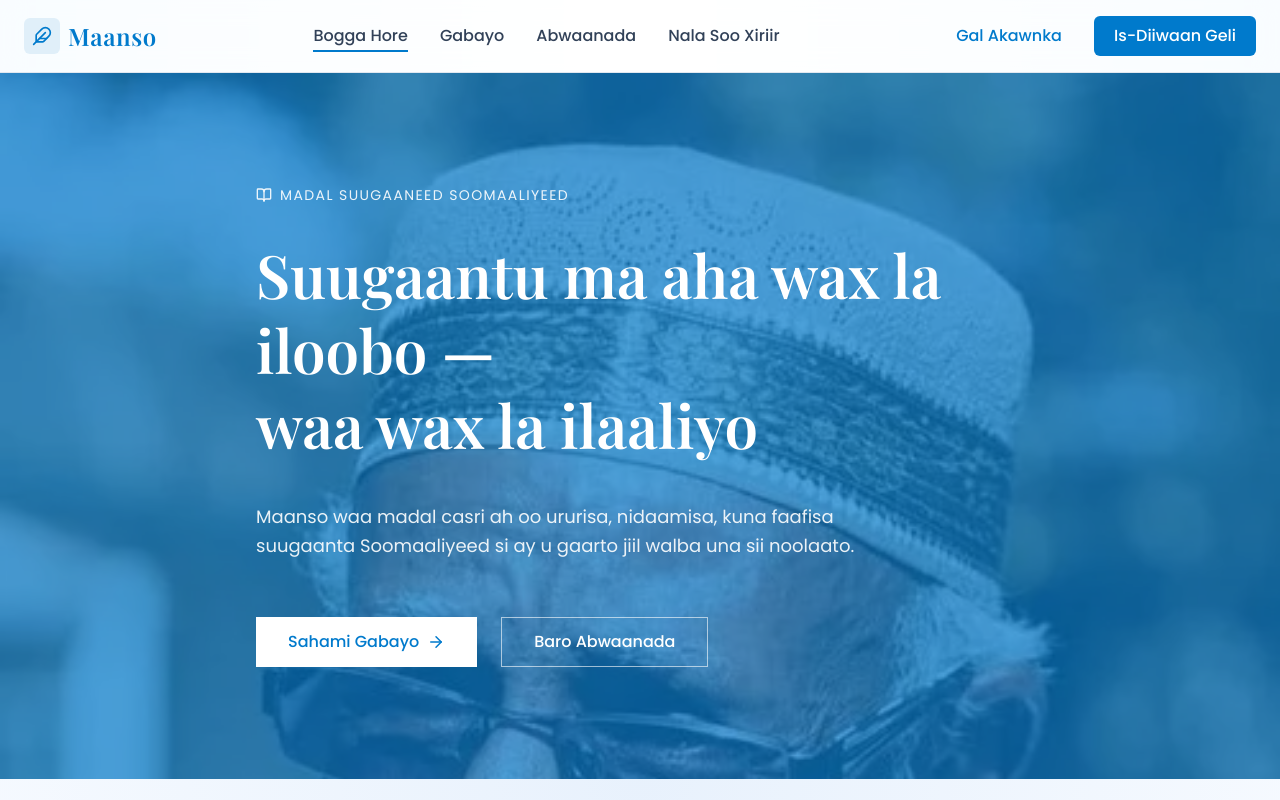
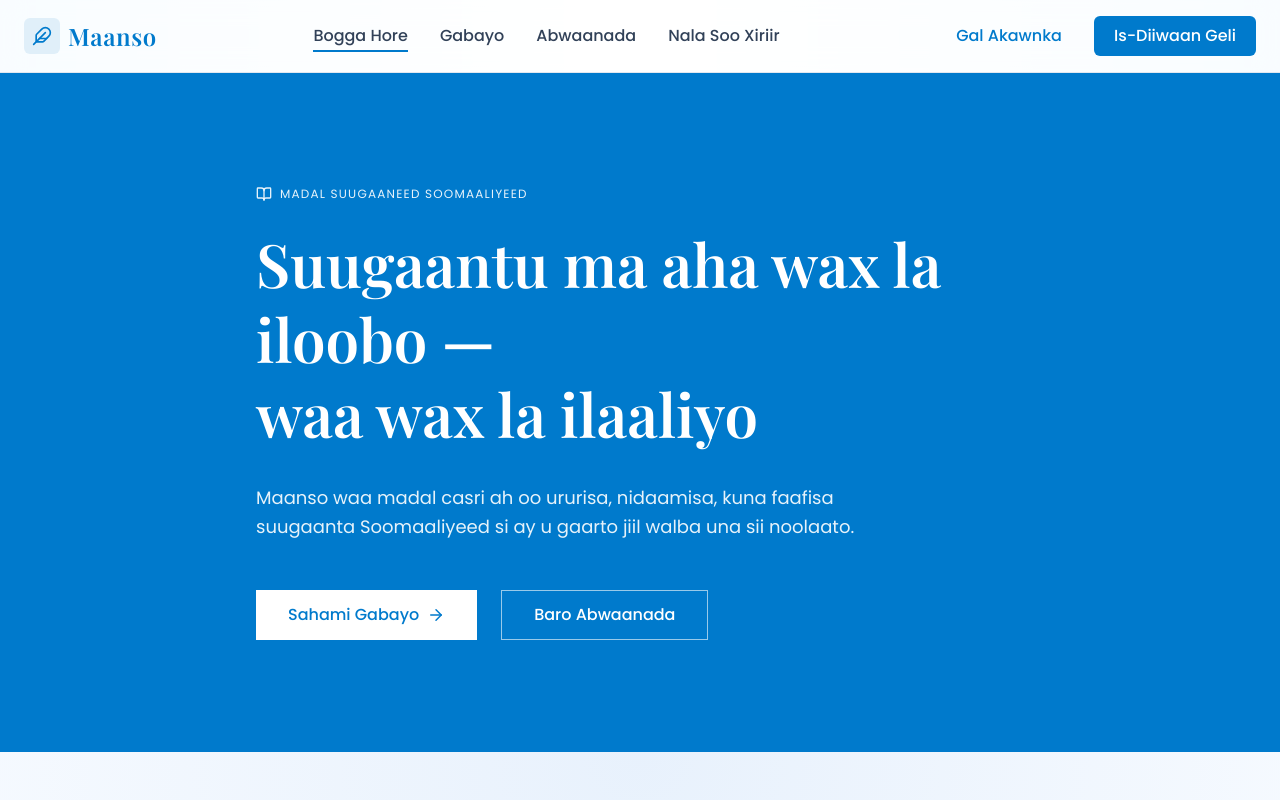
Before and after one commit to Amen252/Maanso-UI, a React (Vite) app: page / in a window 1280 px wide. Shown: the top 800 px of the page. Built offline with nearby package versions, Linux system fonts and the light colour scheme.

Commit message:
changess made

```diff
--- a/src/Components/upHero.tsx
+++ b/src/Components/upHero.tsx
@@ -3,44 +3,31 @@ import { ArrowRight, BookOpen } from "lucide-react";
 
 const UpHero = () => {
   return (
-    <section className="relative min-h-[70vh] sm:min-h-[80vh] flex items-center overflow-hidden">
-
-      {/* Background Image */}
-      <img
-        src="/hadraawi.webp"
-        alt="Abwaan Soomaaliyeed"
-        className="absolute inset-0 w-full h-full object-cover object-top"
-      />
-
-      {/* Somali blue overlay */}
-      <div className="absolute inset-0 bg-[#007ACC]/70" />
+    <section className="relative min-h-[60vh] sm:min-h-[70vh] md:min-h-[80vh] flex items-center overflow-hidden bg-[#007ACC]">
 
       {/* Content */}
-      <div className="relative max-w-6xl mx-auto px-4 sm:px-6 py-20 sm:py-28 text-white">
+      <div className="relative max-w-6xl mx-auto px-4 sm:px-6 py-16 sm:py-20 md:py-28 text-white">
 
         {/* Label */}
-        <span className="inline-flex items-center gap-2 mb-5 sm:mb-8 text-[11px] sm:text-sm tracking-widest uppercase text-white/90">
+        <span className="inline-flex items-center gap-2 mb-4 sm:mb-6 text-[10px] sm:text-xs tracking-widest uppercase text-white/90">
           <BookOpen className="w-4 h-4" />
           Madal Suugaaneed Soomaaliyeed
         </span>
 
         {/* Headline */}
         <h1
-          className="text-3xl sm:text-4xl md:text-5xl lg:text-6xl font-semibold leading-tight max-w-3xl mb-6 sm:mb-10"
+          className="text-2xl sm:text-3xl md:text-5xl lg:text-6xl font-semibold leading-snug sm:leading-tight max-w-3xl mb-5 sm:mb-8"
           style={{ fontFamily: '"Playfair Display", serif' }}
         >
           Suugaantu ma aha wax la iloobo —
           <br />
-          <span className="text-white">
-            waa wax la ilaaliyo
-          </span>
+          <span className="text-white">waa wax la ilaaliyo</span>
         </h1>
 
         {/* Description */}
-        <p className="text-sm sm:text-base md:text-lg text-white/90 max-w-2xl leading-relaxed mb-8 sm:mb-14">
-          Maanso waa madal casri ah oo ururisa, nidaamisa,
-          kuna faafisa suugaanta Soomaaliyeed si ay u gaarto
-          jiil walba una sii noolaato.
+        <p className="text-sm sm:text-base md:text-lg text-white/90 max-w-2xl leading-relaxed mb-7 sm:mb-12">
+          Maanso waa madal casri ah oo ururisa, nidaamisa, kuna faafisa
+          suugaanta Soomaaliyeed si ay u gaarto jiil walba una sii noolaato.
         </p>
 
         {/* Actions */}
```
